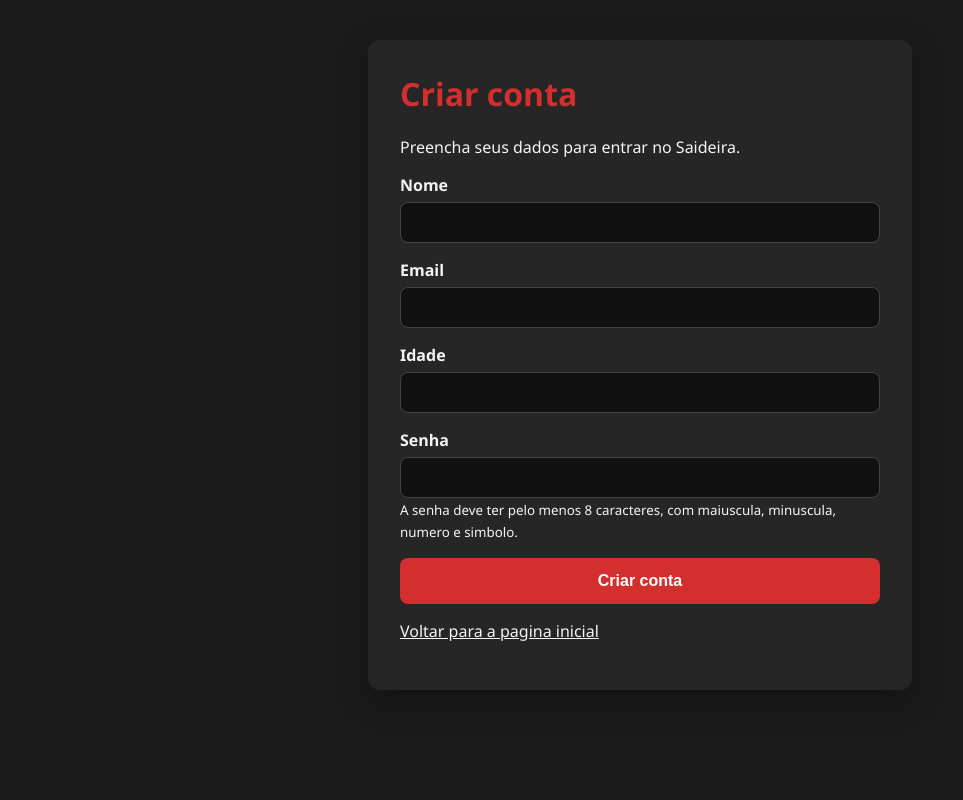
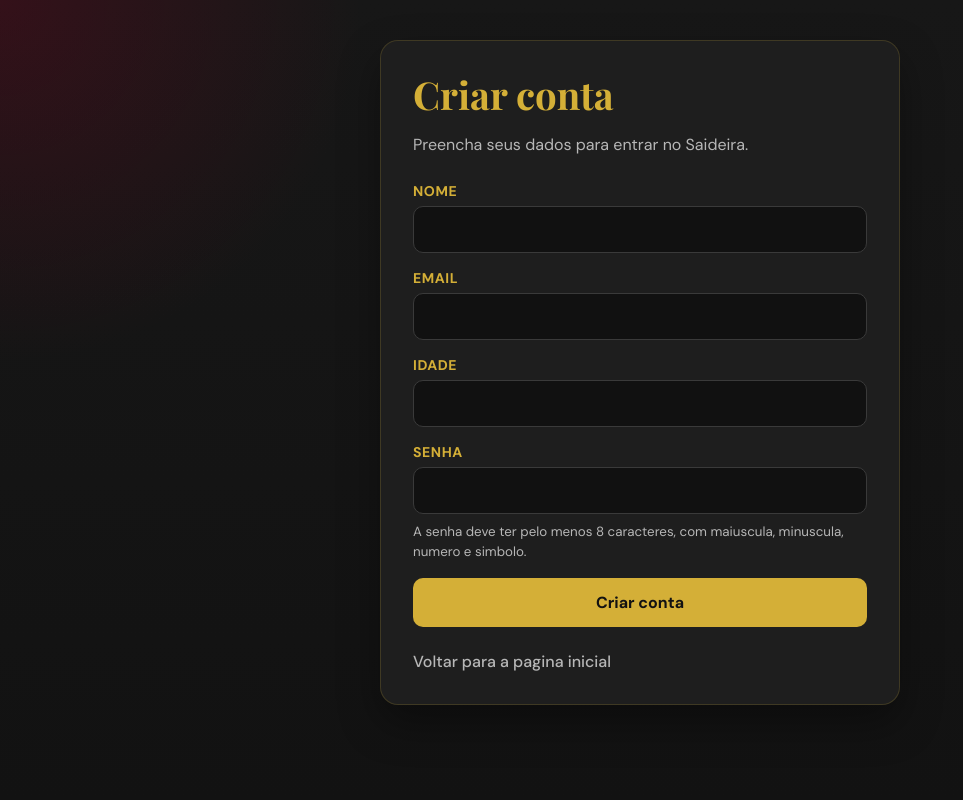
Before and after one commit to Brunolmf/TP1_EngSoftware, a Flask app: page /cadastro in a window 1280 px wide. Shown: the whole page, without its empty margins (0-963 px from the left). Run offline with Flask 3, Linux system fonts and the light colour scheme; parts of the project's set-up code (start-up, migrations or seed data) failed here and were passed over.

Commit message:
mudança aparencia tela de /cadastro

```diff
--- a/src/templates/cadastro.html
+++ b/src/templates/cadastro.html
@@ -4,72 +4,156 @@
     <meta charset="UTF-8">
     <meta name="viewport" content="width=device-width, initial-scale=1.0">
     <title>Criar conta | Saideira</title>
+    <link rel="preconnect" href="https://fonts.googleapis.com">
+    <link rel="preconnect" href="https://fonts.gstatic.com" crossorigin>
+    <link href="https://fonts.googleapis.com/css2?family=DM+Sans:wght@400;500;700&family=Playfair+Display:wght@700;900&display=swap" rel="stylesheet">
     <style>
+        :root {
+            --bg-color: #121212;
+            --card-bg: #1e1e1e;
+            --primary-amber: #d4af37;
+            --accent-bordo: #800020;
+            --text-light: #f4f4f4;
+            --text-muted: #b7b7b7;
+            --input-bg: #111111;
+            --line: rgba(212, 175, 55, 0.18);
+            --danger: #5c1f1f;
+            --success: #1f5c34;
+        }
+
+        * {
+            box-sizing: border-box;
+        }
+
         body {
-            font-family: 'Segoe UI', Tahoma, Geneva, Verdana, sans-serif;
-            background-color: #1a1a1a;
-            color: #f4f4f4;
             margin: 0;
             padding: 40px 20px;
+            min-height: 100vh;
+            font-family: 'DM Sans', sans-serif;
+            color: var(--text-light);
+            background:
+                radial-gradient(circle at top left, rgba(128, 0, 32, 0.28), transparent 24%),
+                linear-gradient(180deg, #171717 0%, var(--bg-color) 100%);
         }
-        .container {
-            max-width: 480px;
+
+        .wrapper {
+            max-width: 520px;
             margin: 0 auto;
-            background-color: #262626;
+        }
+
+        .card {
+            background-color: var(--card-bg);
+            border: 1px solid var(--line);
+            border-radius: 18px;
             padding: 32px;
-            border-radius: 12px;
-            box-shadow: 0 10px 30px rgba(0, 0, 0, 0.25);
+            box-shadow: 0 18px 40px rgba(0, 0, 0, 0.35);
         }
+
         h1 {
             margin-top: 0;
-            color: #d32f2f;
+            margin-bottom: 12px;
+            color: var(--primary-amber);
+            font-family: 'Playfair Display', serif;
+            font-size: 2.4rem;
+            line-height: 1.1;
         }
+
+        p {
+            color: var(--text-muted);
+            line-height: 1.7;
+        }
+
         form {
             display: grid;
             gap: 16px;
+            margin-top: 24px;
         }
+
         label {
             display: block;
             margin-bottom: 6px;
-            font-weight: bold;
+            color: var(--primary-amber);
+            font-size: 0.88rem;
+            font-weight: 700;
+            letter-spacing: 0.04em;
+            text-transform: uppercase;
         }
+
         input {
             width: 100%;
-            box-sizing: border-box;
-            padding: 12px;
-            border: 1px solid #444;
-            border-radius: 8px;
-            background-color: #111;
-            color: #f4f4f4;
+            padding: 12px 14px;
+            border: 1px solid #3a3a3a;
+            border-radius: 10px;
+            background-color: var(--input-bg);
+            color: var(--text-light);
+            font: inherit;
+            transition: border-color 0.2s ease, box-shadow 0.2s ease;
         }
+
+        input:focus {
+            outline: none;
+            border-color: var(--primary-amber);
+            box-shadow: 0 0 0 3px rgba(212, 175, 55, 0.12);
+        }
+
+        small {
+            display: block;
+            margin-top: 8px;
+            color: var(--text-muted);
+            line-height: 1.5;
+        }
+
         button {
+            display: inline-block;
+            width: 100%;
             padding: 14px;
             border: none;
-            border-radius: 8px;
-            background-color: #d32f2f;
-            color: white;
+            border-radius: 10px;
+            background-color: var(--primary-amber);
+            color: var(--bg-color);
             font-size: 1rem;
-            font-weight: bold;
+            font-weight: 700;
+            font-family: inherit;
             cursor: pointer;
+            transition: all 0.2s ease;
         }
+
+        button:hover {
+            filter: brightness(1.05);
+            transform: translateY(-1px);
+        }
+
         .mensagem {
             padding: 12px;
-            border-radius: 8px;
+            border-radius: 10px;
             margin-bottom: 16px;
+            font-weight: 700;
         }
+
         .erro {
-            background-color: #5c1f1f;
+            background-color: var(--danger);
         }
+
         .sucesso {
-            background-color: #1f5c34;
+            background-color: var(--success);
         }
-        a {
-            color: #f4f4f4;
+
+        .voltar {
+            display: inline-block;
+            margin-top: 24px;
+            color: var(--text-muted);
+            text-decoration: none;
+            font-weight: 500;
+        }
+
+        .voltar:hover {
+            color: var(--primary-amber);
         }
     </style>
 </head>
 <body>
-    <div class="container">
+    <div class="wrapper">
+        <div class="card">
             <h1>Criar conta</h1>
             <p>Preencha seus dados para entrar no Saideira.</p>
 
@@ -84,17 +168,17 @@
             <form method="POST">
                 <div>
                     <label for="nome">Nome</label>
-                <input type="text" id="nome" name="nome" required>
+                    <input type="text" id="nome" name="nome" value="{{ request.form.get('nome', '') }}" required>
                 </div>
 
                 <div>
                     <label for="email">Email</label>
-                <input type="email" id="email" name="email" required>
+                    <input type="email" id="email" name="email" value="{{ request.form.get('email', '') }}" required>
                 </div>
 
                 <div>
                     <label for="idade">Idade</label>
-                <input type="number" id="idade" name="idade" min="18" required>
+                    <input type="number" id="idade" name="idade" min="18" value="{{ request.form.get('idade', '') }}" required>
                 </div>
 
                 <div>
@@ -103,11 +187,11 @@
                     <small>A senha deve ter pelo menos 8 caracteres, com maiuscula, minuscula, numero e simbolo.</small>
                 </div>
 
-
                 <button type="submit">Criar conta</button>
             </form>
 
-        <p><a href="/">Voltar para a pagina inicial</a></p>
+            <a href="/" class="voltar">Voltar para a pagina inicial</a>
+        </div>
     </div>
 </body>
 </html>
```
Lines whose indentation alone changed are shown as unchanged.
